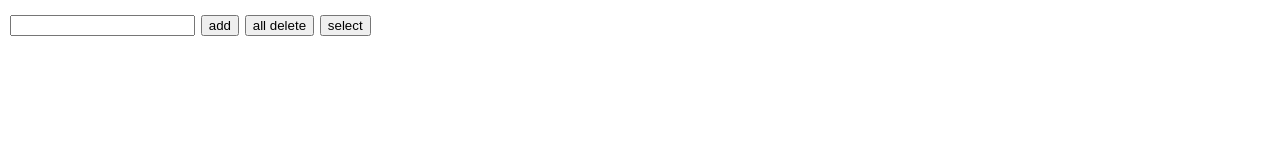
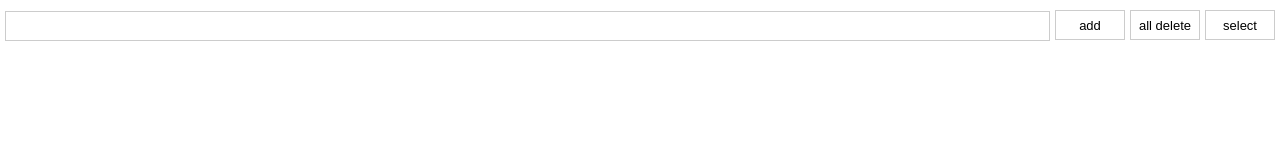
Before and after one commit to recordboy/foodboy-js, a plain HTML site: page index.html in a window 1280 px wide. Drawn offline with Linux system fonts and the light colour scheme.

Commit message:
스타일 수정

```diff
--- a/css/style.css
+++ b/css/style.css
@@ -70,10 +70,45 @@ body {
 }
 
 #wrapper {
-  padding: 10px;
+  padding: 10px 0;
+}
+
+.header {
+  position: relative;
+  padding: 0 230px 0 5px;
+}
+
+.header .txt {
+  border: 1px solid #ccc;
+  width: 100%;
+  height: 30px
+}
+
+.header .btn-area {
+  position: absolute;
+  top: 0;
+  right: 5px;
+  width: 230px;
+  text-align: right;
+  font-size: 0;
+}
+
+.header .btn-area button{
+  display: inline-block;
+  margin-left: 5px;
+  width: 70px;
+  height: 30px;
+  font-size: 13px;
+  background: none;
+  border: 1px solid #ccc;
+}
+
+
+.tbl {
+  width: 100%;
 }
 
 .tbl th, .tbl td {
-  border: 1px solid #ccc;
+  border-top: 1px solid #ccc;
   transition: .1s;
 }
--- a/index.html
+++ b/index.html
@@ -11,10 +11,14 @@
 
 <body>
     <div id="wrapper">
-        <input type="text" id="input-txt" />
-        <button type="button" id="btn-add" >add</button>
-        <button type="button" id="btn-all-del" >all delete</button>
-        <button type="button" id="btn-select" >select</button>
+        <div class="header">
+            <input type="text" id="input-txt" class="txt" />
+            <div class="btn-area">
+                <button type="button" id="btn-add" class="add">add</button>
+                <button type="button" id="btn-all-del" class="del">all delete</button>
+                <button type="button" id="btn-select" class="select">select</button>
+            </div>
+        </div>
         <table id="tbl" class="tbl"></table>
     </div>
     <script src="./js/front.js"></script>
--- a/js/front.js
+++ b/js/front.js
@@ -22,12 +22,12 @@ btnAdd.addEventListener('click', function () {
     if (!eventState) {
         var val = input.value;
         if (val === '') {
-            alert('입력 X')
+            alert('값을 입력해주세요.')
             return;
         }
         for (var i = 0; i < localStorage.length; i++) {
             if (localStorage.getItem(val)) {
-                alert('중복')
+                alert('중복된 값입니다.')
                 return;
             }
         }
@@ -48,8 +48,6 @@ tbl.addEventListener('click', function (e) {
     if (!eventState) {
         var trIdx = 0,
             trTarget = null;
-
-
         if (e.target.classList[0] === 'btn-del') {
             trIdx = e.path[2].rowIndex;
             trTarget = tbl.children[trIdx];
@@ -144,7 +142,6 @@ function moveInit() {
     tbl.children[moveNumNext].children[0].style.backgroundColor = '#fff'
     moveNumNext = 0,
     moveNumPrev = 0;
-
 }
 
 function setDisabled(bool) {
```
